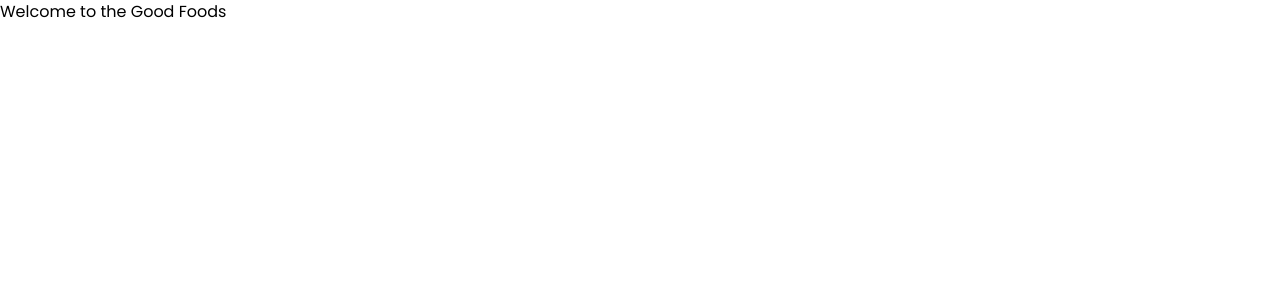
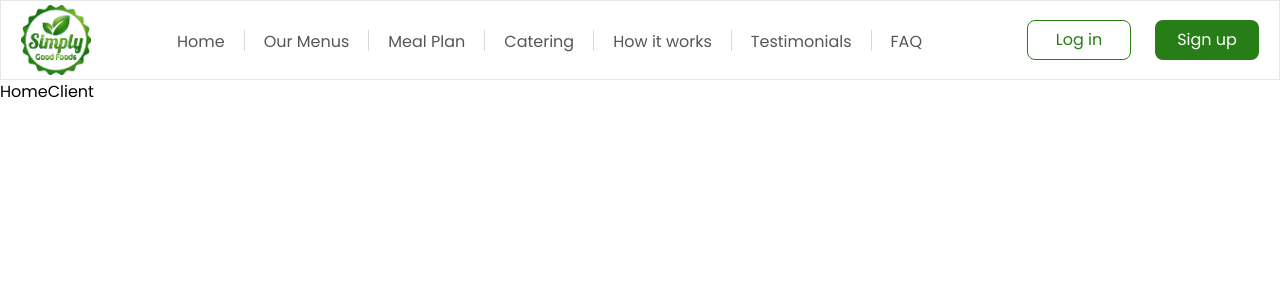
Before and after one commit to bdCalling-Sdt-hub/good-foods, a Next.js app: page / in a window 1280 px wide. Shown: the top 300 px of the page. Built offline with nearby package versions, Linux system fonts and the light colour scheme.

Commit message:
:art: complete navbar design

```diff
--- a/src/app/(website)/page.tsx
+++ b/src/app/(website)/page.tsx
@@ -1,9 +1,11 @@
+import React from "react";
+import HomeClient from "./home/HomeClient";
 
 
 export default function Home() {
   return (
-    <>
-      <h1>Welcome to the Good Foods</h1>
-    </>
+    <React.Fragment>
+      <HomeClient/>
+    </React.Fragment>
   );
 }
--- a/src/app/layout.tsx
+++ b/src/app/layout.tsx
@@ -1,6 +1,7 @@
 import type { Metadata } from "next";
 import { Inter } from "next/font/google";
 import "./globals.css";
+import Navbar from "@/components/shared/Navbar";
 
 const inter = Inter({ subsets: ["latin"] });
 
@@ -16,6 +17,7 @@ export default function RootLayout({
 }>) {
   return (
     <html lang="en">
+      <Navbar/>
       <body className={inter.className}>{children}</body>
     </html>
   );
--- /dev/null
+++ b/src/components/shared/Navbar.tsx
@@ -0,0 +1,83 @@
+import Image from 'next/image'
+import Link from 'next/link'
+import React from 'react';
+import Logo from "@/assets/logo.png";
+
+const Navbar = () => {
+    const item = [
+        {
+            label: "Home",
+            path: "/"
+        },
+        {
+            label: "Our Menus",
+            path: "/menu"
+        },
+        {
+            label: "Meal Plan",
+            path: "/meal"
+        },
+        {
+            label: "Catering",
+            path: "/catering"
+        },
+        {
+            label: "How it works",
+            path: "/workflow"
+        },
+        {
+            label: "Testimonials",
+            path: "/testimonial"
+        },
+        {
+            label: "FAQ",
+            path: "/faq"
+        },
+    ]
+    return (
+        <div className='container flex items-center justify-between border h-20'>
+            <div>
+                <Image alt='Logo' src={Logo} width={70} height={70} />
+            </div>
+            <div className="hidden  lg:flex items-center">
+                {
+                    item.map((menu, index) => {
+                        return(
+                            <Link
+                                key={index}
+                                className={`
+                                    h-[21px]
+                                    font-normal text-[16px] leading-6
+                                    text-[#555656]
+                                    border-[#D9D9D9]
+                                    ${index === 0 ? "pr-[19px]" : "px-[19px]"}
+                                    ${index === item.length - 1 ? "border-none" : "border-r-[1px] "}
+                                `}
+                                href={`${menu.path}`}
+                            >
+                                {menu.label}
+                            </Link>
+                        )
+                    })
+                }
+            </div>
+            <div className='flex items-center gap-6'>
+                <Link
+                    href={"/login"}
+                    className='font-normal w-[104px] h-10 rounded-lg border border-primary text-primary flex items-center justify-center text-[16px] leading-6'
+                >
+                    Log in
+                </Link>
+
+                <Link
+                    href={"/register"}
+                    className='font-normal w-[104px] h-10 rounded-lg bg-primary text-white flex items-center justify-center text-[16px] leading-6'
+                >
+                    Sign up
+                </Link>
+            </div>
+        </div>
+    )
+}
+
+export default Navbar
```
Also changed, not shown: src/assets/logo.png (added).
